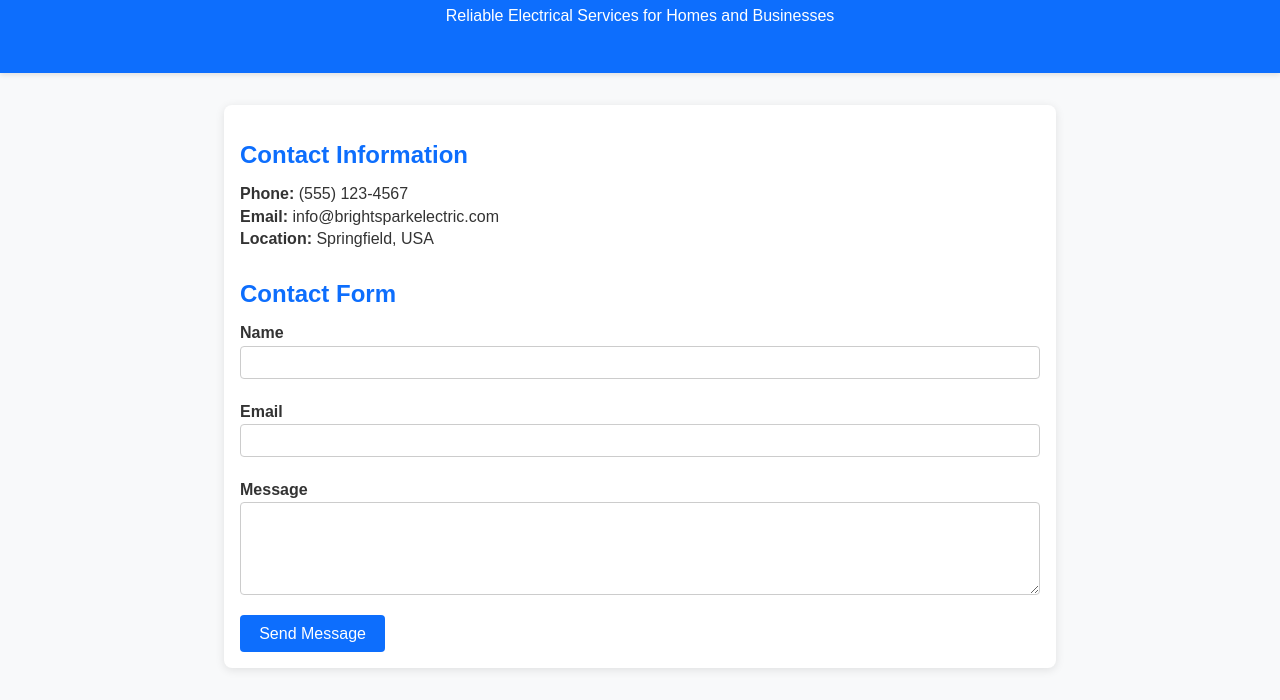
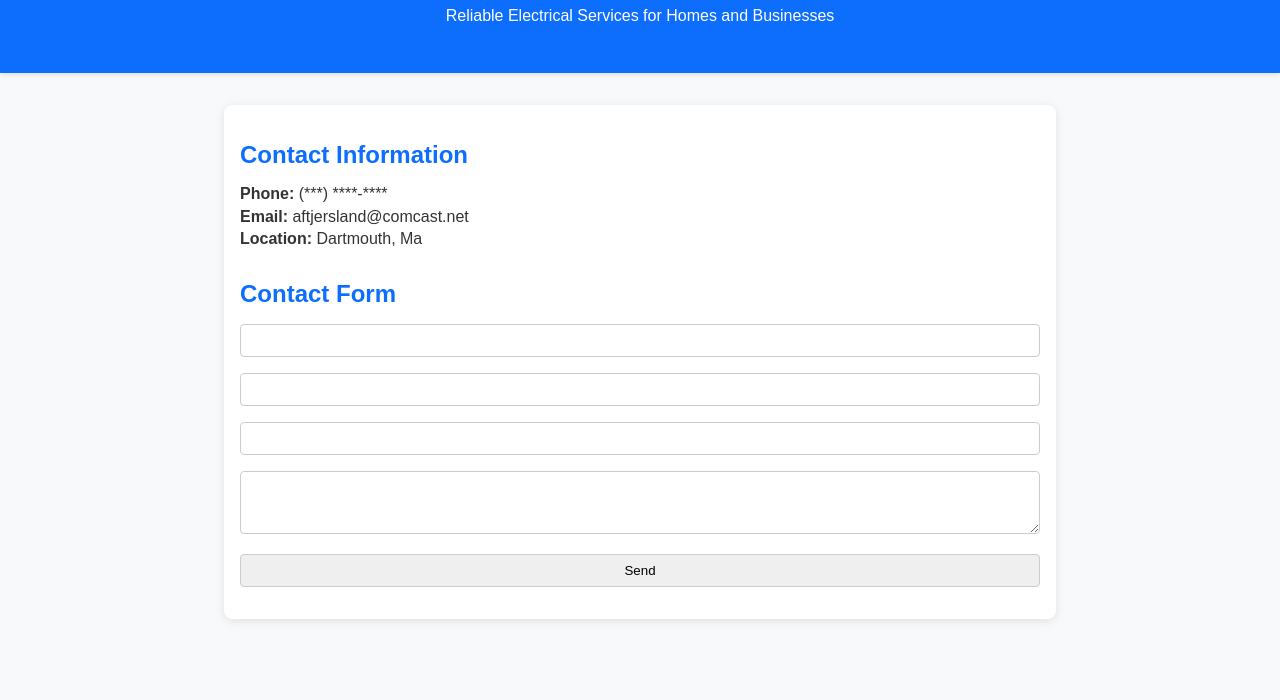
Before and after one commit to atjersland/aaronTjerslandElectrical, a plain HTML site: page index.html in a window 1280 px wide. Shown: the part 105-805 px from the top of the page. Drawn offline with Linux system fonts and the light colour scheme.

Commit message:
add external form submission and update contact information

```diff
--- a/index.html
+++ b/index.html
@@ -74,33 +74,34 @@
 </head>
 <body>
   <header>
-    <h1>BrightSpark Electric</h1>
+    <h1>Aaron Tjersland Electrical</h1>
     <p>Reliable Electrical Services for Homes and Businesses</p>
   </header>
 
   <div class="container">
     <section class="contact-info">
       <h2>Contact Information</h2>
-      <p><strong>Phone:</strong> (555) 123-4567</p>
-      <p><strong>Email:</strong> info@brightsparkelectric.com</p>
-      <p><strong>Location:</strong> Springfield, USA</p>
+      <p><strong>Phone:</strong> (***) ****-****</p>
+      <p><strong>Email:</strong> aftjersland@comcast.net</p>
+      <p><strong>Location:</strong> Dartmouth, Ma</p>
     </section>
 
     <section>
       <h2>Contact Form</h2>
-      <form>
-        <label for="name">Name</label>
-        <input type="text" id="name" name="name" required />
+      <form id="contactform" action="https://formsubmit.io/send/abtjersland@comcast.net" method="POST">
+        <input name="name" type="text" id="name">
+        <input name="email" type="email" id="email">
+        <input name="phoneNumber" type="tel" id="phoneNumber">
+        <textarea name="Message" id="message" rows="3"></textarea>
 
-        <label for="email">Email</label>
-        <input type="email" id="email" name="email" required />
+        <input name="_formsubmit_id" type="text" style="display:none">
 
-        <label for="message">Message</label>
-        <textarea id="message" name="message" rows="5" required></textarea>
-
-        <button type="submit">Send Message</button>
+        <input value="Send" type="submit">
       </form>
     </section>
   </div>
 </body>
 </html>
+  </div>
+</body>
+</html>
```
